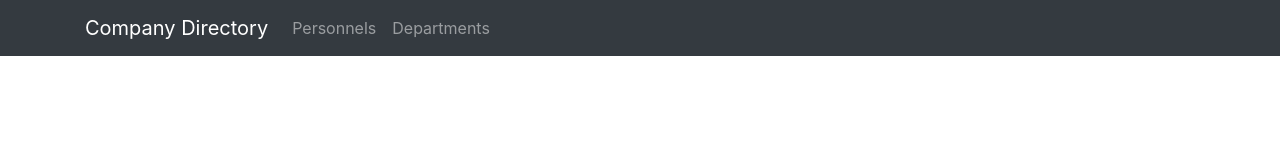
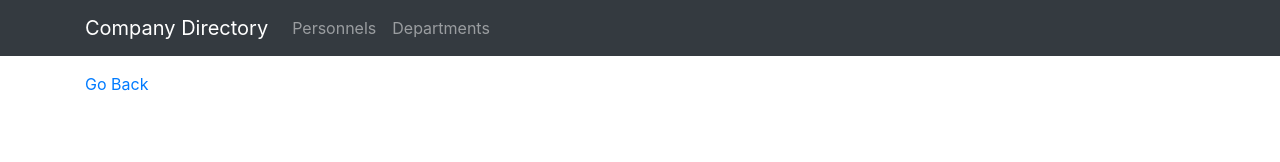
Before and after one commit to skatashock/airact, a React (Create React App) app: page /personnel/view/1 in a window 1280 px wide. Shown: the top 162 px of the page. Built offline with nearby package versions, Linux system fonts and the light colour scheme; no server answers.

Commit message:
add go back link

```diff
--- a/src/components/Personnel/PersonnelView.js
+++ b/src/components/Personnel/PersonnelView.js
@@ -1,5 +1,6 @@
 import React, { useState, useEffect } from 'react'
 import axios from 'axios'
+import { Link } from "react-router-dom"
 
 const PersonnelView = (props) => {
   const [data, setData] = useState({ personnel: {}, isFetching: false })
@@ -22,6 +23,7 @@ const PersonnelView = (props) => {
 
   return (
     <div>
+      <p><Link to="/">Go Back</Link></p>
       {data.personnel.name}
       <p>{data.isFetching ? 'Fetching user details...' : ''}</p>
     </div>
```
